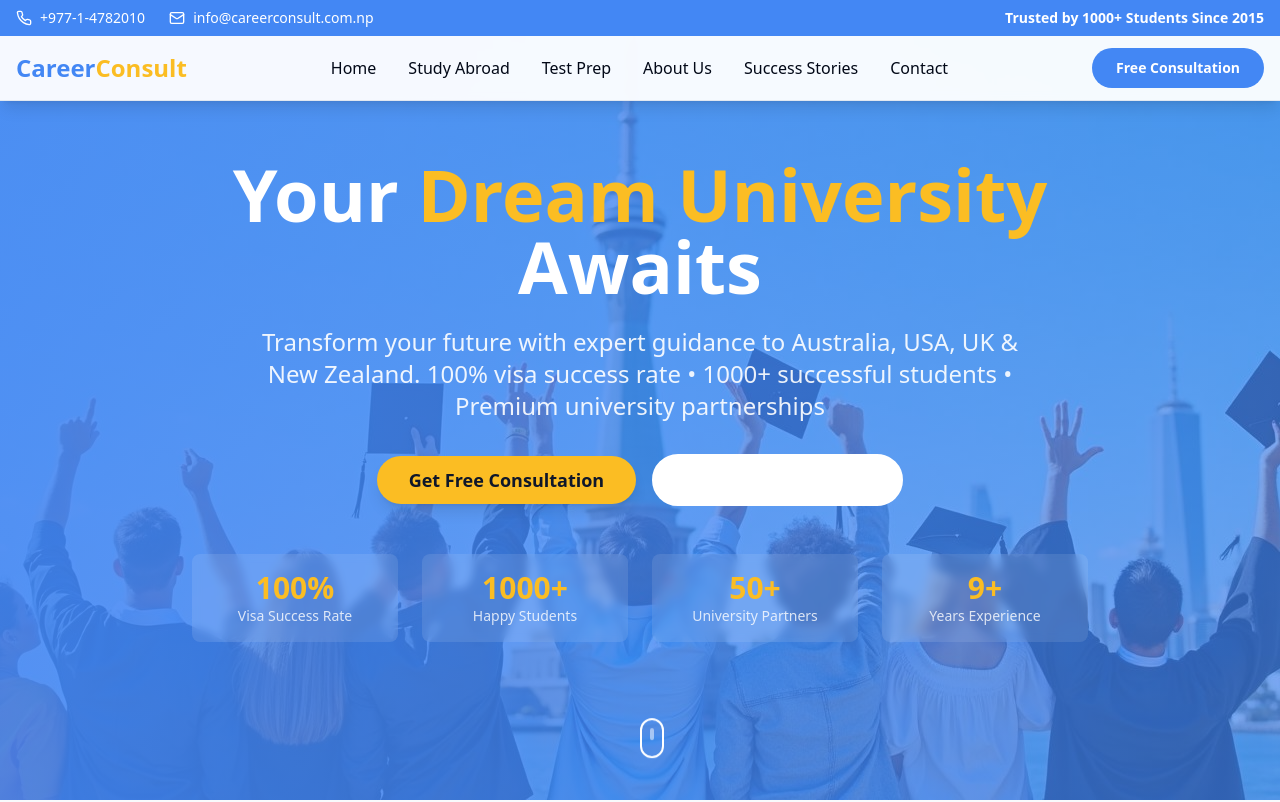
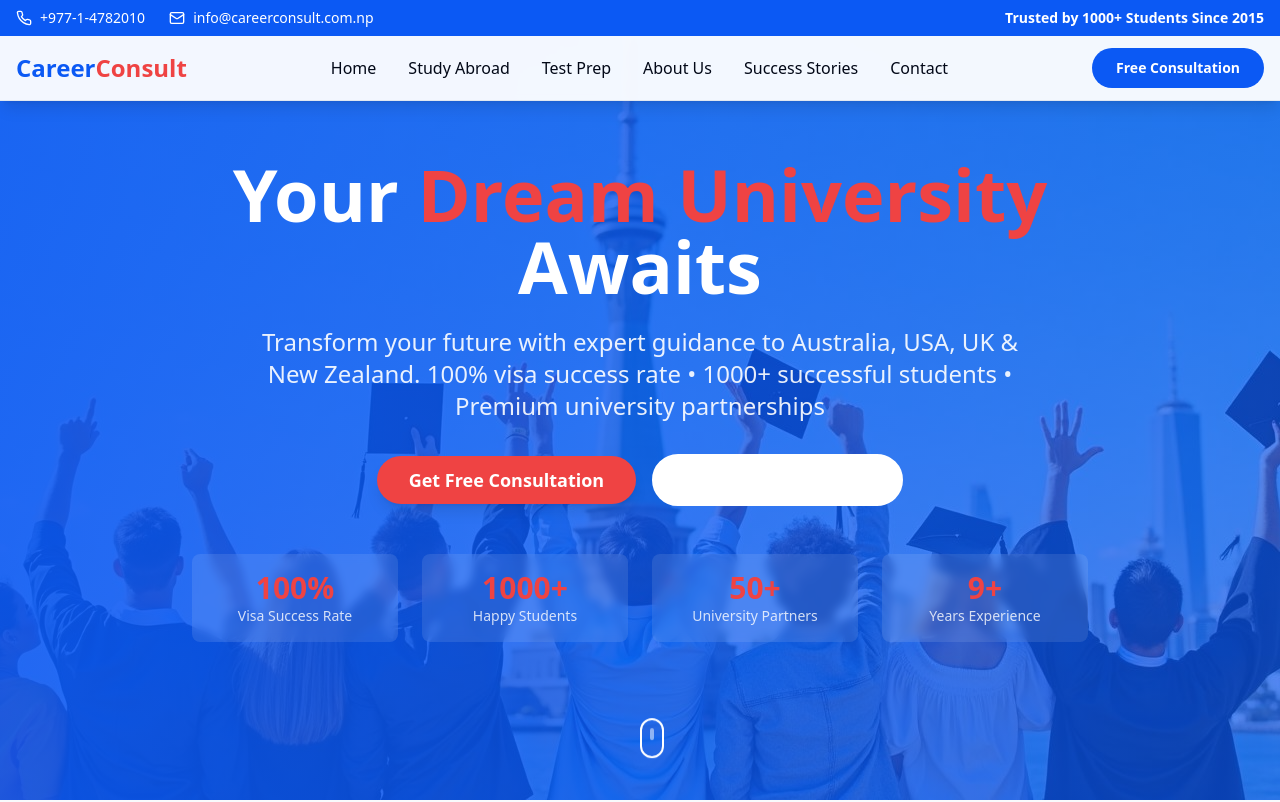
Before and after one commit to SauravPaudel/careerconsult, a React (Vite) app: page / in a window 1280 px wide. Shown: the top 802 px of the page. Built offline with nearby package versions, Linux system fonts and the light colour scheme.

Commit message:
Change theme colors
Update theme colors to red and blue to match the company logo.

```diff
--- a/src/index.css
+++ b/src/index.css
@@ -17,9 +17,9 @@ All colors MUST be HSL.
     --popover: 0 0% 100%;
     --popover-foreground: 222.2 84% 4.9%;
 
-    --primary: 217 89% 61%;
+    --primary: 220 91% 50%;
     --primary-foreground: 0 0% 100%;
-    --primary-glow: 217 89% 70%;
+    --primary-glow: 220 91% 60%;
 
     --secondary: 210 40% 98%;
     --secondary-foreground: 222.2 47.4% 11.2%;
@@ -27,8 +27,8 @@ All colors MUST be HSL.
     --muted: 210 40% 98%;
     --muted-foreground: 215.4 16.3% 46.9%;
 
-    --accent: 43 96% 56%;
-    --accent-foreground: 222.2 47.4% 11.2%;
+    --accent: 0 84% 60%;
+    --accent-foreground: 0 0% 100%;
 
     --success: 142 76% 36%;
     --success-foreground: 0 0% 100%;
@@ -38,11 +38,11 @@ All colors MUST be HSL.
 
     --border: 214.3 31.8% 91.4%;
     --input: 214.3 31.8% 91.4%;
-    --ring: 217 89% 61%;
+    --ring: 220 91% 50%;
 
-    --gradient-primary: linear-gradient(135deg, hsl(var(--primary)), hsl(var(--primary-glow)));
-    --gradient-hero: linear-gradient(135deg, hsl(217 89% 61%) 0%, hsl(217 89% 70%) 100%);
-    --gradient-accent: linear-gradient(135deg, hsl(var(--accent)), hsl(43 96% 66%));
+    --gradient-primary: linear-gradient(135deg, hsl(220 91% 50%), hsl(220 91% 60%));
+    --gradient-hero: linear-gradient(135deg, hsl(220 91% 50%) 0%, hsl(0 84% 60%) 100%);
+    --gradient-accent: linear-gradient(135deg, hsl(0 84% 60%), hsl(0 84% 70%));
 
     --radius: 0.5rem;
 
@@ -73,8 +73,8 @@ All colors MUST be HSL.
     --popover: 222.2 84% 4.9%;
     --popover-foreground: 210 40% 98%;
 
-    --primary: 210 40% 98%;
-    --primary-foreground: 222.2 47.4% 11.2%;
+    --primary: 220 91% 60%;
+    --primary-foreground: 0 0% 100%;
 
     --secondary: 217.2 32.6% 17.5%;
     --secondary-foreground: 210 40% 98%;
@@ -82,8 +82,8 @@ All colors MUST be HSL.
     --muted: 217.2 32.6% 17.5%;
     --muted-foreground: 215 20.2% 65.1%;
 
-    --accent: 217.2 32.6% 17.5%;
-    --accent-foreground: 210 40% 98%;
+    --accent: 0 84% 65%;
+    --accent-foreground: 0 0% 100%;
 
     --destructive: 0 62.8% 30.6%;
     --destructive-foreground: 210 40% 98%;
```
